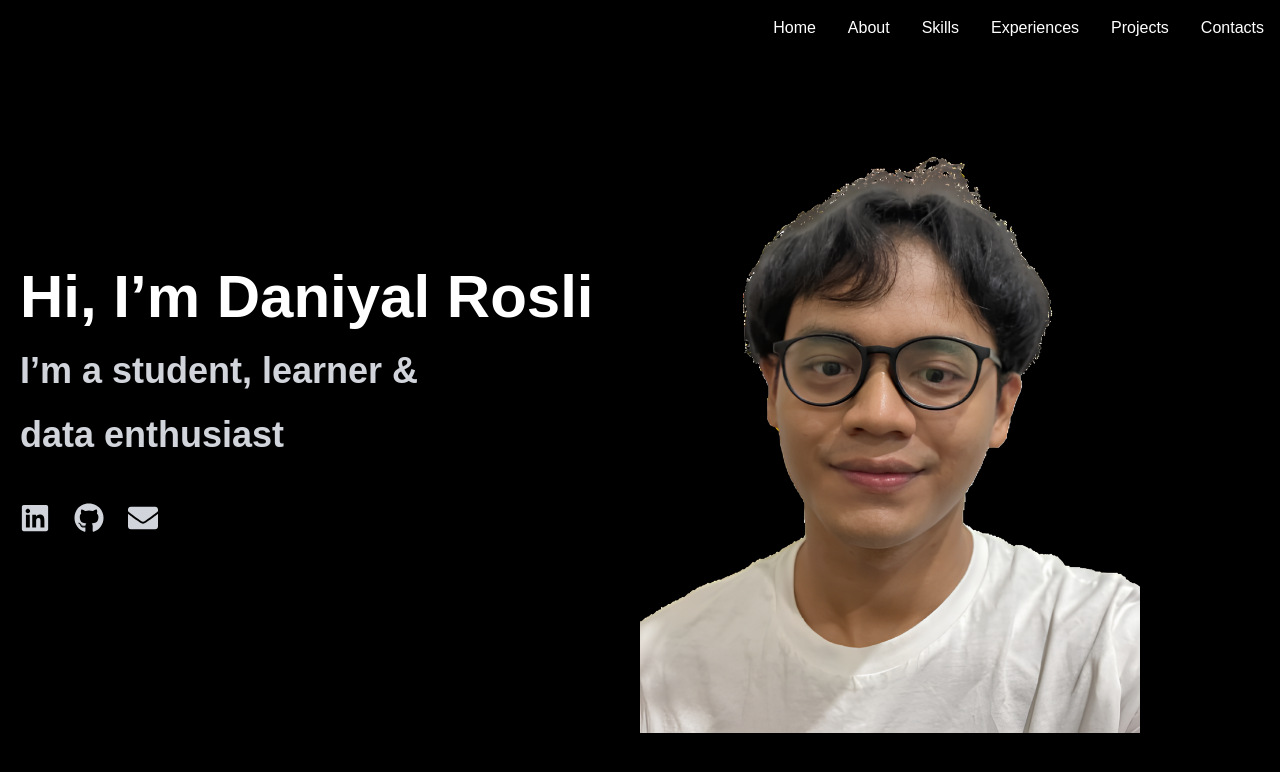
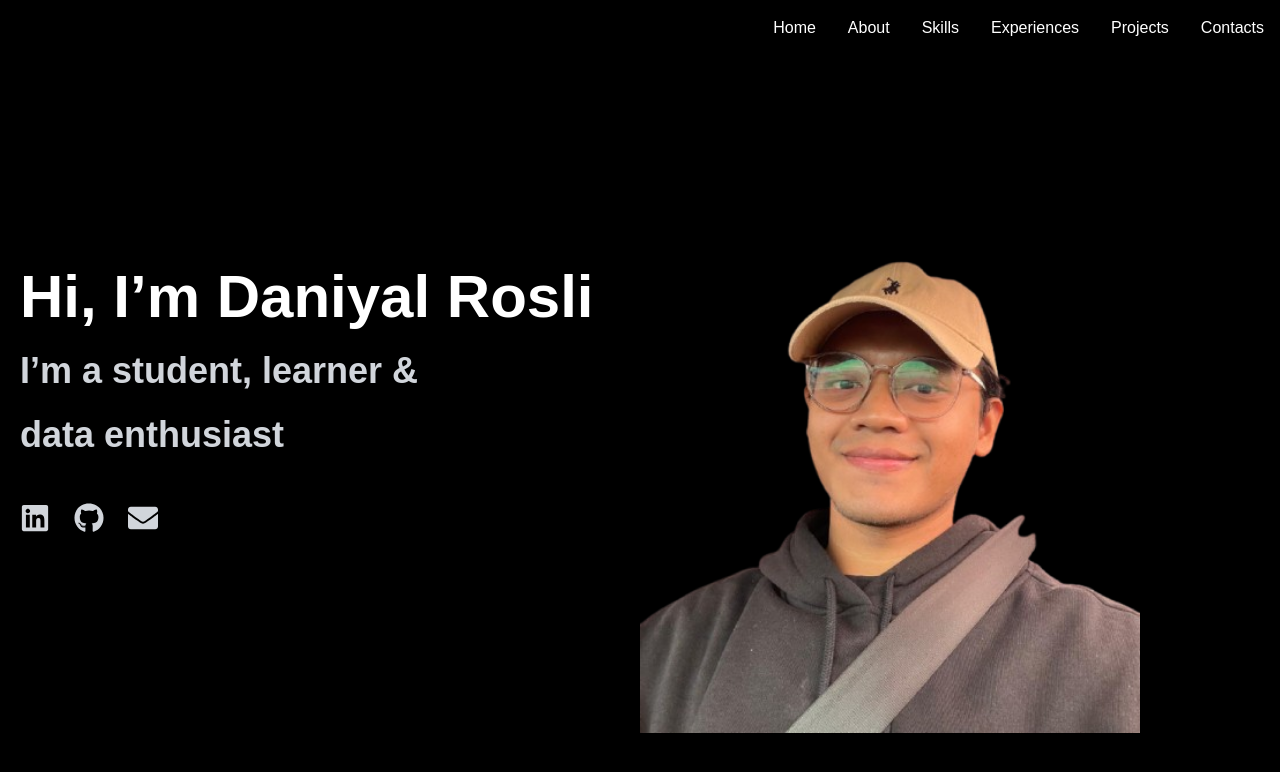
Before and after one commit to daniyalrosli/my-portfolio, a Next.js app: page / in a window 1280 px wide. Shown: the top 772 px of the page. Built offline with nearby package versions, Linux system fonts and the light colour scheme.

Commit message:
update img

```diff
--- a/src/app/page.tsx
+++ b/src/app/page.tsx
@@ -87,7 +87,7 @@ export default function HomePage() {
           variants={fadeInRight}
         >
           <Image
-            src="/img/gambar baru (1).png"
+            src="/img/f.png"
             // Correct path to the image in the public folder
             alt="Daniyal Rosli"
             width={500}
```
Also changed, not shown: public/img/f.png (added).
